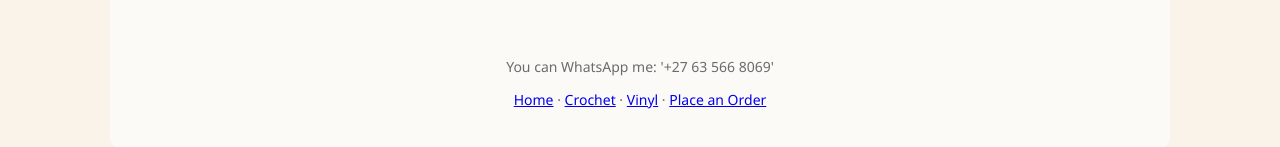
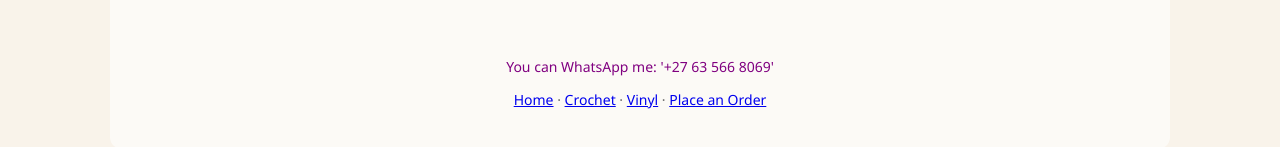
Before and after one commit to BiancaSteyn/BeesCraftHive, a plain HTML site: page 3d.html in a window 1280 px wide. Shown: the part 358-505 px from the top of the page. Drawn offline with Linux system fonts and the light colour scheme.

Commit message:
Update 3d.html

```diff
--- a/3d.html
+++ b/3d.html
@@ -64,7 +64,7 @@ header img.logo {
 -->
 
 <footer>
-    <p>You can WhatsApp me: '+27 63 566 8069'</p>
+     <p style="color:purple">You can WhatsApp me: '+27 63 566 8069'</p>
 <div><a href="index.html">Home</a> · <a href="crochet.html">Crochet</a> · <a href="vinyl.html">Vinyl</a> · <a href="https://biancasteyn.github.io/BCH-Order-Form/">Place an Order</a></div>
 </footer>
 </div>
```
